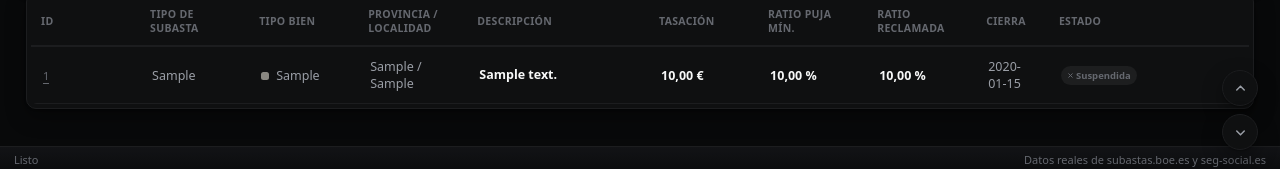
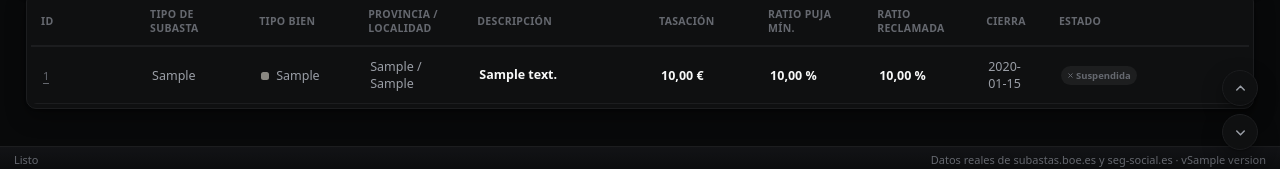
Before and after one commit to JayPatel1023/Auctions_Broker_version2, a Flask app: template templates/index.html in a window 1280 px wide. Shown: the part 800-969 px from the top of the page. Run offline with Flask 3, Linux system fonts and the light colour scheme; the template is opened without the code that fills it: most values are stand-ins (such as "Sample title", 1, 10 or a date in 2020).

Commit message:
Feature: número de versión visible en el pie de pantalla
Varias veces hizo falta adivinar (a partir de pistas indirectas como el formato de los mensajes de log) si el cliente estaba probando la versión más nueva o una intermedia - confirmado en vivo en esta misma ronda de pruebas. Ahora se ve directo en pantalla, sin tener que reconstruir nada.

```diff
--- a/app.py
+++ b/app.py
@@ -24,6 +24,15 @@ from scraper.seg_social import SegSocialScraper, BASE as SS_BASE
 import requests
 
 COD_POR_NOMBRE_PROVINCIA = {nombre: cod for cod, nombre in PROVINCIAS_BOE.items()}
+
+# Se muestra en el pie de la pantalla (ver templates/index.html) - subir
+# a mano en cada tanda de cambios que se le manda al cliente. Sin esto,
+# tanto nosotros como el cliente terminabamos adivinando que version
+# estaba corriendo en base a pistas indirectas (formato de los mensajes
+# de log, si aparecia tal boton o no) - confirmado en vivo: mas de una
+# vez hizo falta reconstruir a partir de esas pistas si el cliente estaba
+# probando la version mas nueva o una intermedia.
+APP_VERSION = "2026-08-29"
 
 logging.basicConfig(level=logging.INFO, format="%(asctime)s [%(levelname)s] %(message)s")
 log = logging.getLogger("app")
@@ -126,7 +135,7 @@ def _historico_en_segundo_plano(fuentes=None):
 
 @app.route("/")
 def index():
-    return render_template("index.html")
+    return render_template("index.html", version=APP_VERSION)
 
 
 @app.route("/ss/detalle/<emb_id>")
--- a/templates/index.html
+++ b/templates/index.html
@@ -142,7 +142,7 @@
 
   <div class="status-bar">
     <span id="status-text">Listo</span>
-    <span>Datos reales de subastas.boe.es y seg-social.es</span>
+    <span>Datos reales de subastas.boe.es y seg-social.es · v{{ version }}</span>
   </div>
 </div>
 
```
